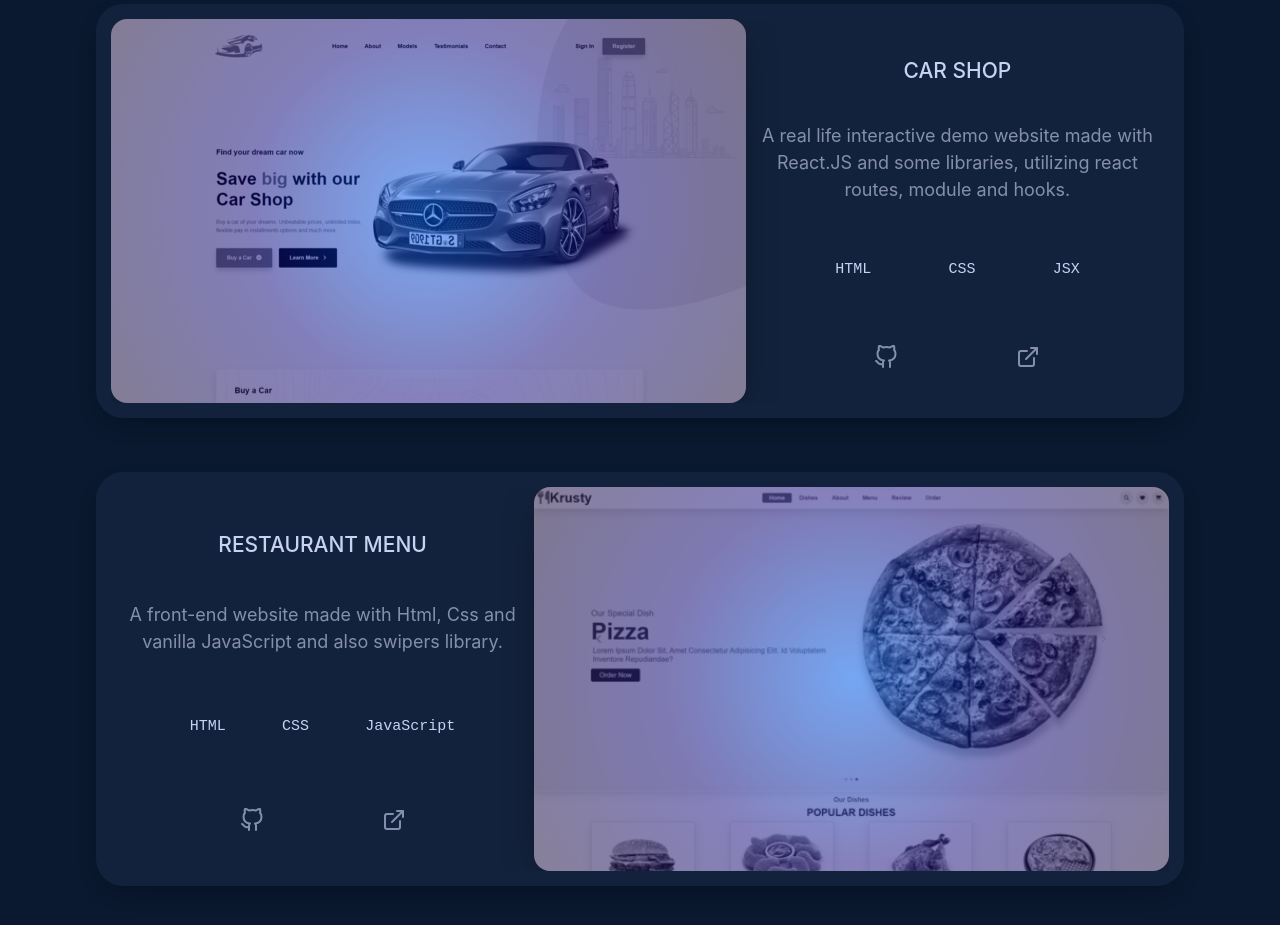
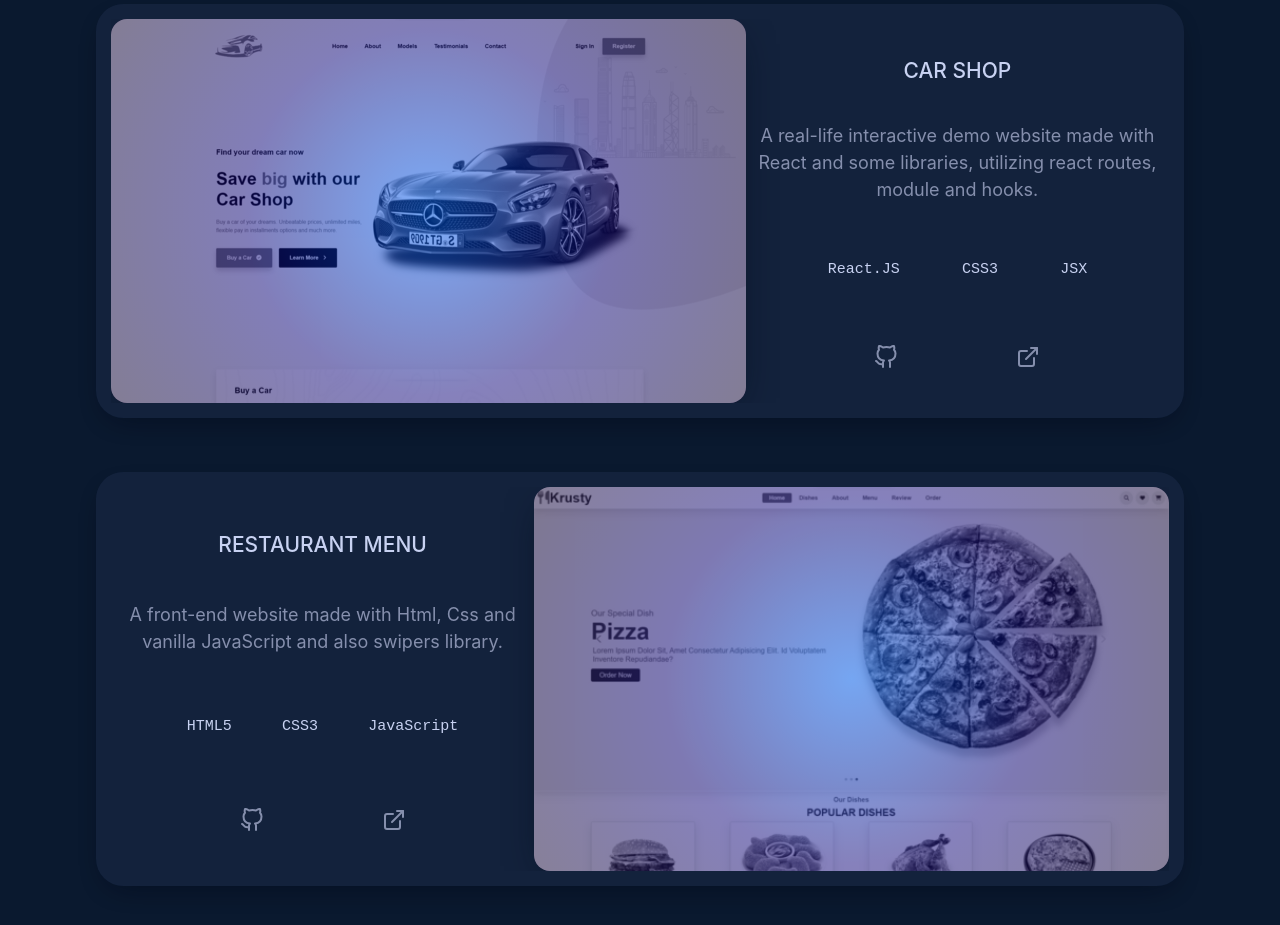
Before and after one commit to Goblo7/aes-portfolio, a React (Create React App) app: page / in a window 1280 px wide. Shown: the part 2320-3245 px from the top of the page. Built offline with nearby package versions, Linux system fonts and the light colour scheme.

Commit message:
update projects

```diff
--- a/src/data/projects.data.js
+++ b/src/data/projects.data.js
@@ -5,8 +5,8 @@ const projectsData = [
     {
       title: "Car Shop",
       description:
-        " A real life interactive demo website made with React.JS and some libraries, utilizing react routes, module and hooks. ",
-      tools: ["HTML", "CSS", "JSX"],
+        "A real-life interactive demo website made with React and some libraries, utilizing react routes, module and hooks.",
+      tools: ["React.JS", "CSS3", "JSX"],
       codeLink: "https://github.com/Goblo7/car-shop",
       liveLink: "https://goblo7.github.io/car-shop/",
       img: carShop,
@@ -15,7 +15,7 @@ const projectsData = [
       title: "Restaurant Menu",
       description:
         " A front-end website made with Html, Css and vanilla JavaScript and also swipers library.",
-      tools: ["HTML", "CSS", "JavaScript"],
+      tools: ["HTML5", "CSS3", "JavaScript"],
       codeLink: "https://github.com/Goblo7/Krusty-restaurant",
       liveLink: "https://goblo7.github.io/Krusty-restaurant/",
       img: restaurant,
```
